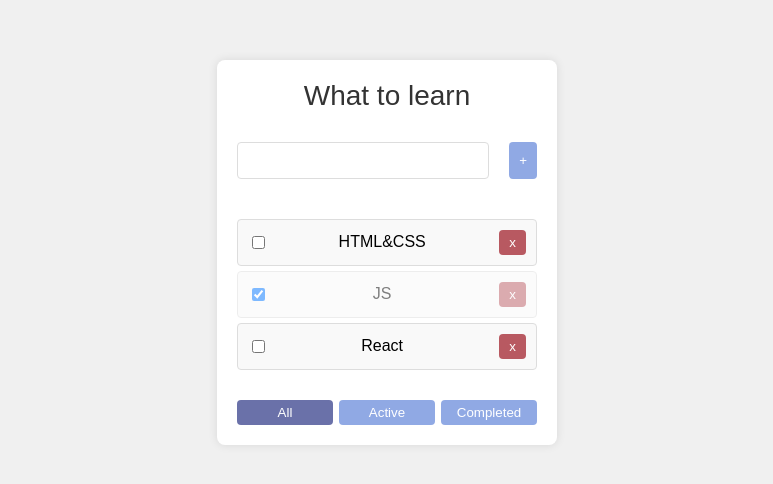
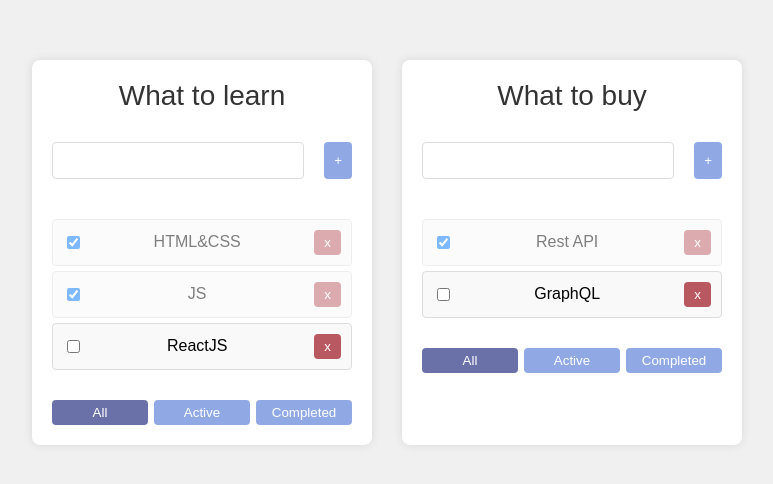
Before and after one commit to EkaterinaZamkovoy/my-todolist, a React (Create React App) app: page / in a window 1280 px wide. Shown: the part 148-632 px from the top of the page, without its empty margins (253-1026 px from the left). Built offline with nearby package versions, Linux system fonts and the light colour scheme.

Commit message:
4: array of toodlists

```diff
--- a/src/App.css
+++ b/src/App.css
@@ -13,6 +13,7 @@ body {
   padding: 30px;
   display: flex;
   justify-content: center;
+  gap: 30px;
 }
 
 .todo-list {
--- a/src/App.tsx
+++ b/src/App.tsx
@@ -1,77 +1,120 @@
 import React, { useState } from "react";
 import { TaskType, Todolist } from "./components/Todolist";
 import { v1 } from "uuid";
+import "./App.css";
+
+export type TodolistType = {
+  id: string;
+  title: string;
+  filter: FilterValuesType;
+};
+
+type TasksStateType = {
+  [key: string]: TaskType[];
+};
 
 export type FilterValuesType = "all" | "active" | "completed";
 
 function App() {
   //---
-  let [tasks, setTasks] = useState<TaskType[]>([
-    { id: v1(), taskTitle: "HTML&CSS", isDone: false },
-    { id: v1(), taskTitle: "JS", isDone: true },
-    { id: v1(), taskTitle: "React", isDone: false },
+
+  let todolistID1 = v1();
+  let todolistID2 = v1();
+
+  let [todolists, setTodolists] = useState<TodolistType[]>([
+    { id: todolistID1, title: "What to learn", filter: "all" },
+    { id: todolistID2, title: "What to buy", filter: "all" },
   ]);
+
+  let [tasks, setTasks] = useState<TasksStateType>({
+    [todolistID1]: [
+      { id: v1(), title: "HTML&CSS", isDone: true },
+      { id: v1(), title: "JS", isDone: true },
+      { id: v1(), title: "ReactJS", isDone: false },
+    ],
+    [todolistID2]: [
+      { id: v1(), title: "Rest API", isDone: true },
+      { id: v1(), title: "GraphQL", isDone: false },
+    ],
+  });
 
   //---
 
-  let [filter, setFilter] = useState<FilterValuesType>("all");
-
-  let tasksForTodolist = tasks;
-
-  if (filter === "active") {
-    tasksForTodolist = tasks.filter((task) => !task.isDone);
-  }
-  if (filter === "completed") {
-    tasksForTodolist = tasks.filter((task) => task.isDone);
-  }
-
-  //---
-
-  const deleteTask = (taskId: string) => {
-    let filtredTasks = tasks.filter((task) => {
-      return task.id !== taskId;
+  const deleteTask = (todolistId: string, taskId: string) => {
+    setTasks({
+      ...tasks,
+      [todolistId]: tasks[todolistId].filter((task) => task.id !== taskId),
     });
-    setTasks(filtredTasks);
   };
 
   //---
 
-  const changeFilter = (filter: FilterValuesType) => {
-    setFilter(filter);
+  const changeFilter = (todolistId: string, filter: FilterValuesType) => {
+    setTodolists(
+      todolists.map((tl) => {
+        return tl.id === todolistId ? { ...tl, filter } : tl;
+      })
+    );
   };
 
   //---
 
-  const addTask = (title: string) => {
+  const addTask = (todolistId: string, title: string) => {
     const newTask = {
       id: v1(),
-      taskTitle: title,
+      title: title,
       isDone: false,
     };
-    const newTasks = [newTask, ...tasks];
-    setTasks(newTasks);
+    setTasks({ ...tasks, [todolistId]: [newTask, ...tasks[todolistId]] });
   };
 
   //---
 
-  const changeTaskStatus = (taskId: string, isDone: boolean) => {
-    let updatedTasks = tasks.map((task) =>
-      task.id === taskId ? { ...task, isDone: isDone } : task
-    );
-    setTasks(updatedTasks);
+  const changeTaskStatus = (
+    todolistId: string,
+    taskId: string,
+    isDone: boolean
+  ) => {
+    setTasks({
+      ...tasks,
+      [todolistId]: tasks[todolistId].map((task) =>
+        task.id === taskId ? { ...task, isDone } : task
+      ),
+    });
   };
 
   return (
     <div className="App">
-      <Todolist
-        title={"What to learn"}
-        tasks={tasksForTodolist}
-        deleteTask={deleteTask}
-        changeFilter={changeFilter}
-        addTask={addTask}
-        changeTaskStatus={changeTaskStatus}
-        filter={filter}
-      />
+      {todolists.map((tl) => {
+        //---
+
+        const allTodolistTasks = tasks[tl.id];
+
+        let tasksForTodolist = allTodolistTasks;
+
+        if (tl.filter === "active") {
+          tasksForTodolist = allTodolistTasks.filter((t) => !t.isDone);
+        }
+        if (tl.filter === "completed") {
+          tasksForTodolist = allTodolistTasks.filter((t) => t.isDone);
+        }
+
+        //---
+
+        return (
+          <Todolist
+            todolistId={tl.id}
+            key={tl.id}
+            title={tl.title}
+            tasks={tasksForTodolist}
+            deleteTask={deleteTask}
+            changeFilter={changeFilter}
+            addTask={addTask}
+            changeTaskStatus={changeTaskStatus}
+            filter={tl.filter}
+          />
+        );
+      })}
     </div>
   );
 }
--- a/src/components/Todolist.tsx
+++ b/src/components/Todolist.tsx
@@ -3,23 +3,29 @@ import { FilterValuesType } from "../App";
 import { Button } from "./Button";
 
 type TodolistPropsType = {
+  todolistId: string;
   title: string;
   tasks: TaskType[];
-  deleteTask: (taskId: string) => void;
-  changeFilter: (filter: FilterValuesType) => void;
-  addTask: (title: string) => void;
-  changeTaskStatus: (taskId: string, isDone: boolean) => void;
+  deleteTask: (todolistId: string, taskId: string) => void;
+  changeFilter: (todolistId: string, filter: FilterValuesType) => void;
+  addTask: (todolistId: string, title: string) => void;
+  changeTaskStatus: (
+    todolistId: string,
+    taskId: string,
+    isDone: boolean
+  ) => void;
   filter: FilterValuesType;
 };
 
 export type TaskType = {
   id: string;
-  taskTitle: string;
+  title: string;
   isDone: boolean;
 };
 
 export const Todolist = ({
   title,
+  todolistId,
   tasks,
   deleteTask,
   changeFilter,
@@ -29,7 +35,7 @@ export const Todolist = ({
 }: TodolistPropsType) => {
   //------
   const changeFilterHandler = (filter: FilterValuesType) => {
-    changeFilter(filter);
+    changeFilter(todolistId, filter);
   };
   //------
 
@@ -41,7 +47,7 @@ export const Todolist = ({
 
   const onAddTaskHandler = () => {
     if (newTaskTitle.trim() !== "") {
-      addTask(newTaskTitle);
+      addTask(todolistId, newTaskTitle);
       setNewTaskTitle("");
     } else {
       setError("Title is required");
@@ -93,7 +99,7 @@ export const Todolist = ({
             //-----
 
             const deleteTaskHandler = () => {
-              deleteTask(task.id);
+              deleteTask(todolistId, task.id);
             };
 
             //-----
@@ -102,7 +108,7 @@ export const Todolist = ({
               e: ChangeEvent<HTMLInputElement>
             ) => {
               const newTaskStatus = e.currentTarget.checked;
-              changeTaskStatus(task.id, newTaskStatus);
+              changeTaskStatus(todolistId, task.id, newTaskStatus);
             };
 
             //---
@@ -117,7 +123,7 @@ export const Todolist = ({
                   checked={task.isDone}
                   onChange={onChangeTaskStatusHandler}
                 />
-                <span>{task.taskTitle}</span>
+                <span>{task.title}</span>
                 <Button
                   className="delete-btn"
                   title={"x"}
```
